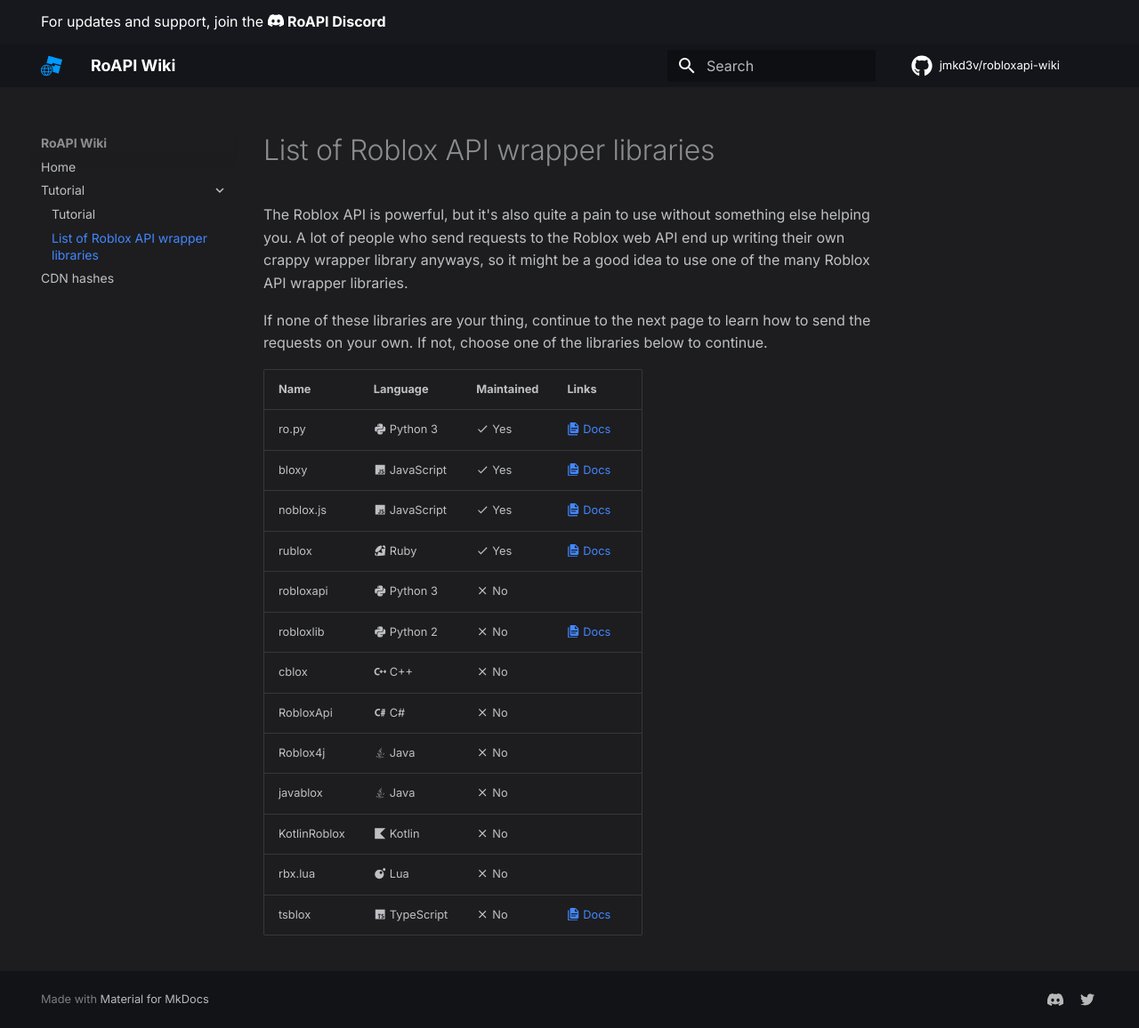
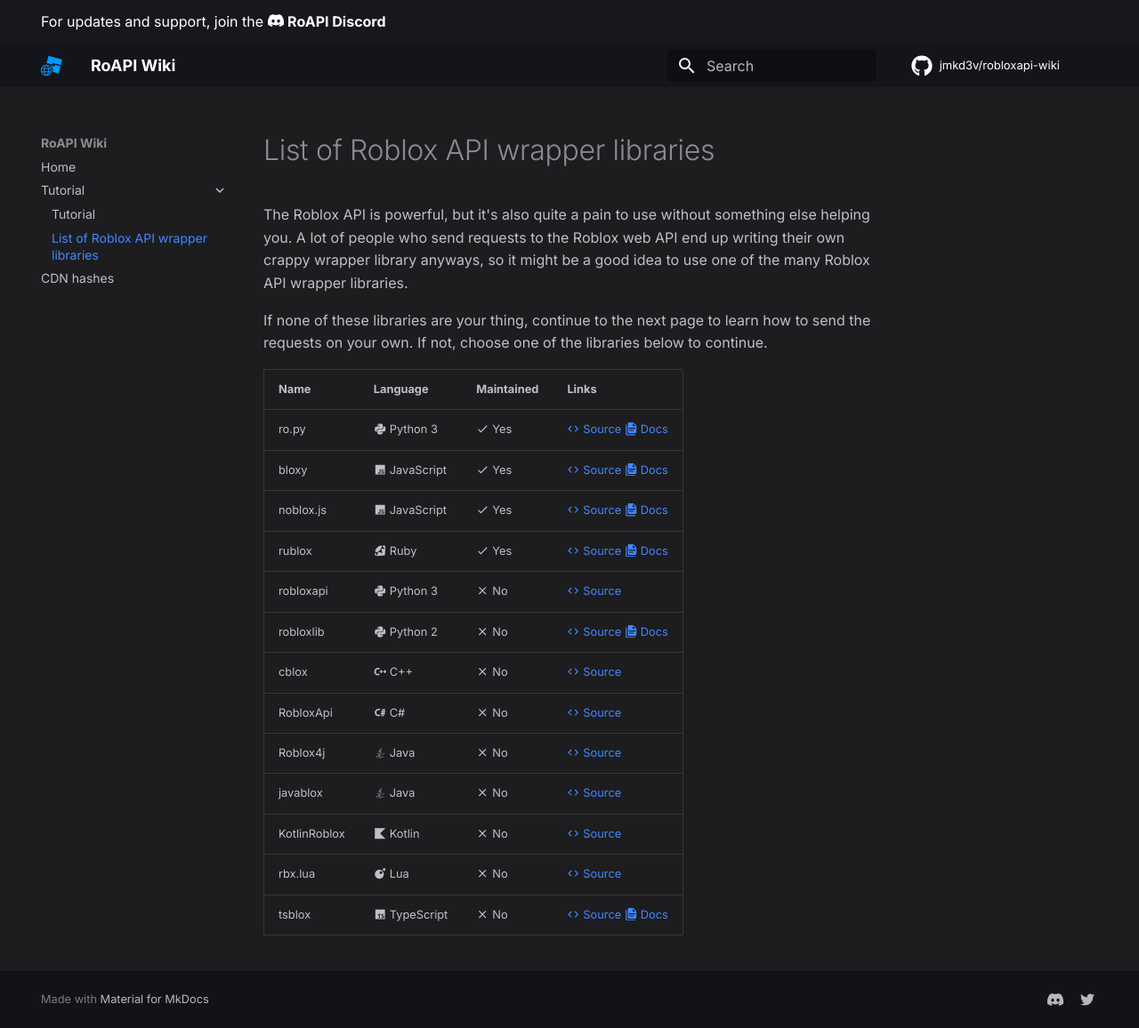
Before and after one commit to jmkd3v/robloxapi-wiki, an MkDocs documentation site: the page built from docs/tutorial/library_list.md, in a window 1280 px wide and 1156 px high. Shown: the whole window at 89% size. Built offline with MkDocs 1.6.1 and Material for MkDocs 9.7.7, drawn with Linux system fonts in a browser that asks for light colours; comment, search, counter and statistics services are not loaded.

Commit message:
Added Source to table

```diff
--- a/docs/tutorial/library_list.md
+++ b/docs/tutorial/library_list.md
@@ -5,18 +5,18 @@
 If none of these libraries are your thing, continue to the next page to learn how to send the requests on your own.
 If not, choose one of the libraries below to continue.
 
-| Name         | Language                                  | Maintained           | Links                                                                                                                 |
-|--------------|-------------------------------------------|----------------------|-----------------------------------------------------------------------------------------------------------------------|
-| ro.py        | :material-language-python: Python 3       | :material-check: Yes | [:material-file-document-multiple: Docs](https://ro.py.jmk.gg)                                                        |
-| bloxy        | :material-language-javascript: JavaScript | :material-check: Yes | [:material-file-document-multiple: Docs](https://bloxy.js.org)                                                        |
-| noblox.js    | :material-language-javascript: JavaScript | :material-check: Yes | [:material-file-document-multiple: Docs](https://noblox.js.org)                                                       |
-| rublox       | :material-language-ruby: Ruby             | :material-check: Yes | [:material-file-document-multiple: Docs](https://rubydoc.info/gems/rublox)                                            |
-| robloxapi    | :material-language-python: Python 3       | :material-close: No  |                                                                                                                       |
-| robloxlib    | :material-language-python: Python 2       | :material-close: No  | [:material-file-document-multiple: Docs](https://github.com/NoahCristino/robloxlib/blob/master/docs/documentation.md) |
-| cblox        | :material-language-cpp: C++               | :material-close: No  |                                                                                                                       |
-| RobloxApi    | :material-language-csharp: C#             | :material-close: No  |                                                                                                                       |
-| Roblox4j     | :material-language-java: Java             | :material-close: No  |                                                                                                                       |
-| javablox     | :material-language-java: Java             | :material-close: No  |                                                                                                                       |
-| KotlinRoblox | :material-language-kotlin: Kotlin         | :material-close: No  |                                                                                                                       |
-| rbx.lua      | :material-language-lua: Lua               | :material-close: No  |                                                                                                                       |
-| tsblox       | :material-language-typescript: TypeScript | :material-close: No  | [:material-file-document-multiple: Docs](https://dionysusnu.github.io/TSBlox/)                                        |
+| Name         | Language                                  | Maintained           | Links                                                                                                                                                                                          |
+|--------------|-------------------------------------------|----------------------|------------------------------------------------------------------------------------------------------------------------------------------------------------------------------------------------|
+| ro.py        | :material-language-python: Python 3       | :material-check: Yes | [:material-code-tags: Source](https://github.com/ro-py/ro.py) [:material-file-document-multiple: Docs](https://ro.py.jmk.gg)                                                                   |
+| bloxy        | :material-language-javascript: JavaScript | :material-check: Yes | [:material-code-tags: Source](https://github.com/Visualizememe/bloxy) [:material-file-document-multiple: Docs](https://bloxy.js.org)                                                           |
+| noblox.js    | :material-language-javascript: JavaScript | :material-check: Yes | [:material-code-tags: Source](https://github.com/noblox/noblox.js) [:material-file-document-multiple: Docs](https://noblox.js.org)                                                             |
+| rublox       | :material-language-ruby: Ruby             | :material-check: Yes | [:material-code-tags: Source](https://github.com/roblox-api-wrappers/rublox) [:material-file-document-multiple: Docs](https://rubydoc.info/gems/rublox)                                        |
+| robloxapi    | :material-language-python: Python 3       | :material-close: No  | [:material-code-tags: Source](https://github.com/iranathan/robloxapi)                                                                                                                          |
+| robloxlib    | :material-language-python: Python 2       | :material-close: No  | [:material-code-tags: Source](https://github.com/NoahCristino/robloxlib) [:material-file-document-multiple: Docs](https://github.com/NoahCristino/robloxlib/blob/master/docs/documentation.md) |
+| cblox        | :material-language-cpp: C++               | :material-close: No  | [:material-code-tags: Source](https://github.com/Meqolo/cblox)                                                                                                                                 |
+| RobloxApi    | :material-language-csharp: C#             | :material-close: No  | [:material-code-tags: Source](https://github.com/gamenew09/RobloxAPI)                                                                                                                          |
+| Roblox4j     | :material-language-java: Java             | :material-close: No  | [:material-code-tags: Source](https://github.com/PizzaCrust/Roblox4j)                                                                                                                          |
+| javablox     | :material-language-java: Java             | :material-close: No  | [:material-code-tags: Source](https://github.com/RbxAPI/Javablox)                                                                                                                              |
+| KotlinRoblox | :material-language-kotlin: Kotlin         | :material-close: No  | [:material-code-tags: Source](https://github.com/PizzaCrust/KotlinRoblox)                                                                                                                      |
+| rbx.lua      | :material-language-lua: Lua               | :material-close: No  | [:material-code-tags: Source](https://github.com/OliverHensworth/roblox.lua)                                                                                                                   |
+| tsblox       | :material-language-typescript: TypeScript | :material-close: No  | [:material-code-tags: Source](https://github.com/Dionysusnu/TSBlox) [:material-file-document-multiple: Docs](https://dionysusnu.github.io/TSBlox/)                                             |
```
